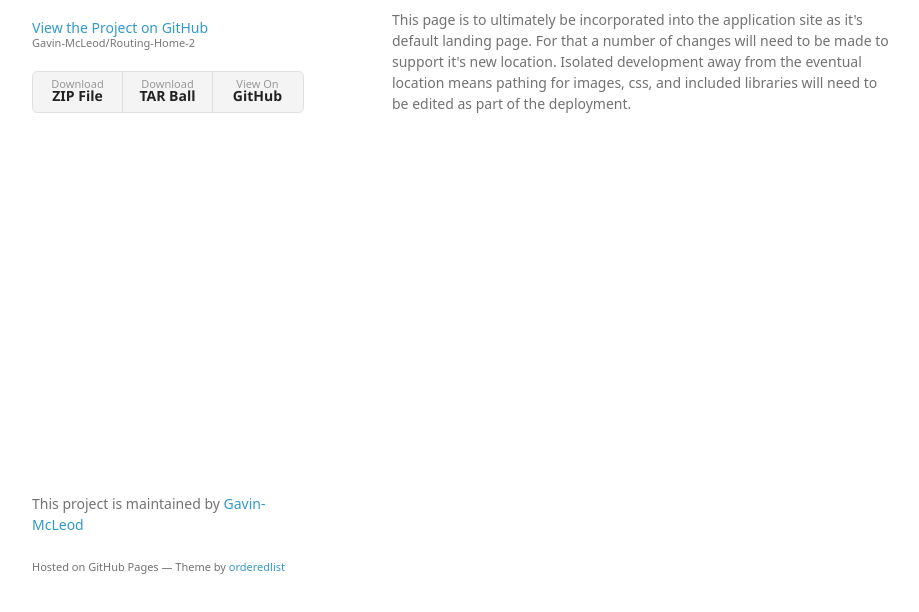
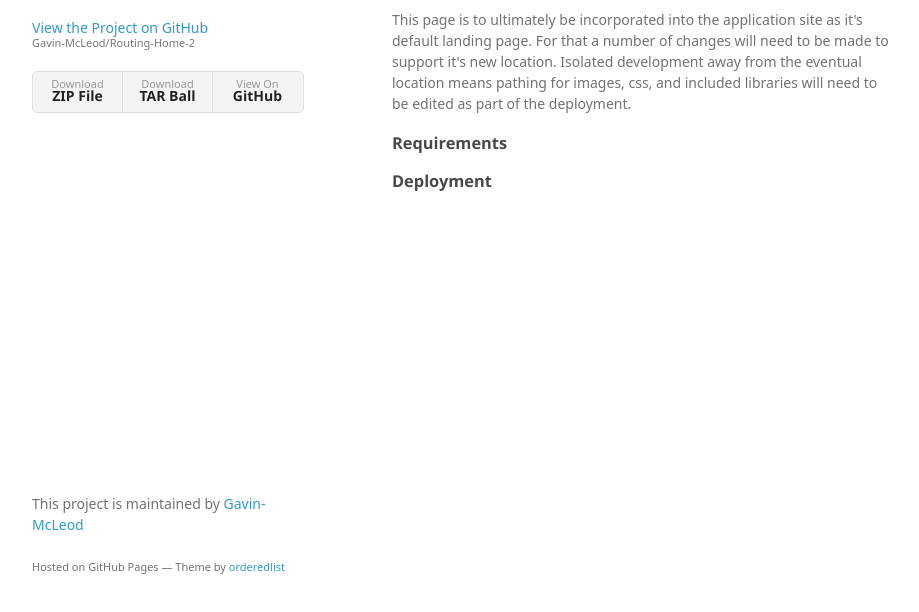
Before and after one commit to Gavin-McLeod/Routing-Home-2, a plain HTML site: page index.html in a window 1280 px wide. Shown: the part 154-766 px from the top of the page, without its empty margins (178-1097 px from the left). Drawn offline with Linux system fonts and the light colour scheme; a web font is replaced by a local one.

```diff
--- a/index.html
+++ b/index.html
@@ -34,6 +34,12 @@
 <p>The routing thing needs a new landing page and this space will be used for shared development and issue tracking and listing</p>
 
 <p>This page is to ultimately be incorporated into the application site as it's default landing page.  For that a number of changes will need to be made to support it's new location.  Isolated development away from the eventual location means pathing for images, css, and included libraries will need to be edited as part of the deployment.</p>
+
+<h3>
+<a id="requirements" class="anchor" href="#requirements" aria-hidden="true"><span aria-hidden="true" class="octicon octicon-link"></span></a>Requirements</h3>
+
+<h3>
+<a id="deployment" class="anchor" href="#deployment" aria-hidden="true"><span aria-hidden="true" class="octicon octicon-link"></span></a>Deployment</h3>
       </section>
       <footer>
         <p>This project is maintained by <a href="https://github.com/Gavin-McLeod">Gavin-McLeod</a></p>
--- a/params.json
+++ b/params.json
@@ -1,6 +1,6 @@
 {
   "name": "Routing-home-2",
   "tagline": "work for 2nd landing page for that routing thing",
-  "body": "## 2nd landing page for that routing thing.\r\nThe routing thing needs a new landing page and this space will be used for shared development and issue tracking and listing\r\n\r\nThis page is to ultimately be incorporated into the application site as it's default landing page.  For that a number of changes will need to be made to support it's new location.  Isolated development away from the eventual location means pathing for images, css, and included libraries will need to be edited as part of the deployment.\r\n\r\n\r\n",
+  "body": "## 2nd landing page for that routing thing.\r\nThe routing thing needs a new landing page and this space will be used for shared development and issue tracking and listing\r\n\r\nThis page is to ultimately be incorporated into the application site as it's default landing page.  For that a number of changes will need to be made to support it's new location.  Isolated development away from the eventual location means pathing for images, css, and included libraries will need to be edited as part of the deployment.\r\n\r\n### Requirements\r\n\r\n### Deployment\r\n",
   "note": "Don't delete this file! It's used internally to help with page regeneration."
 }
```
